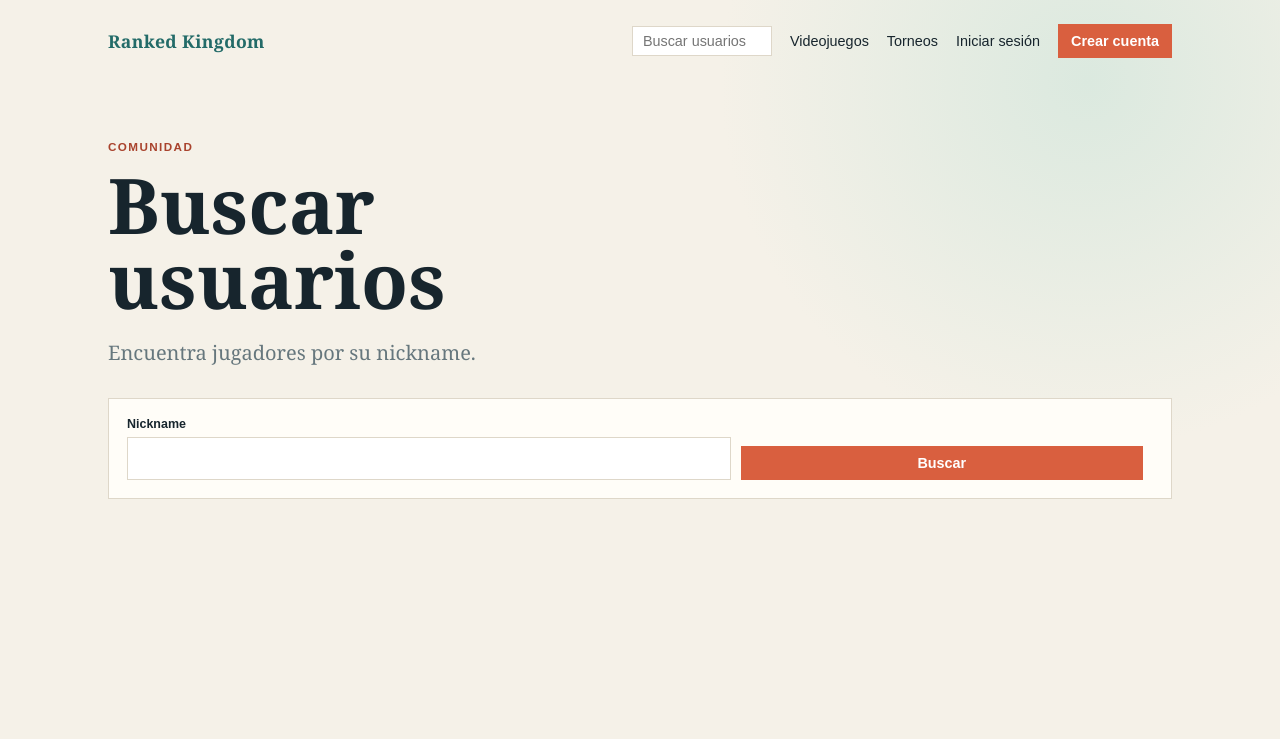
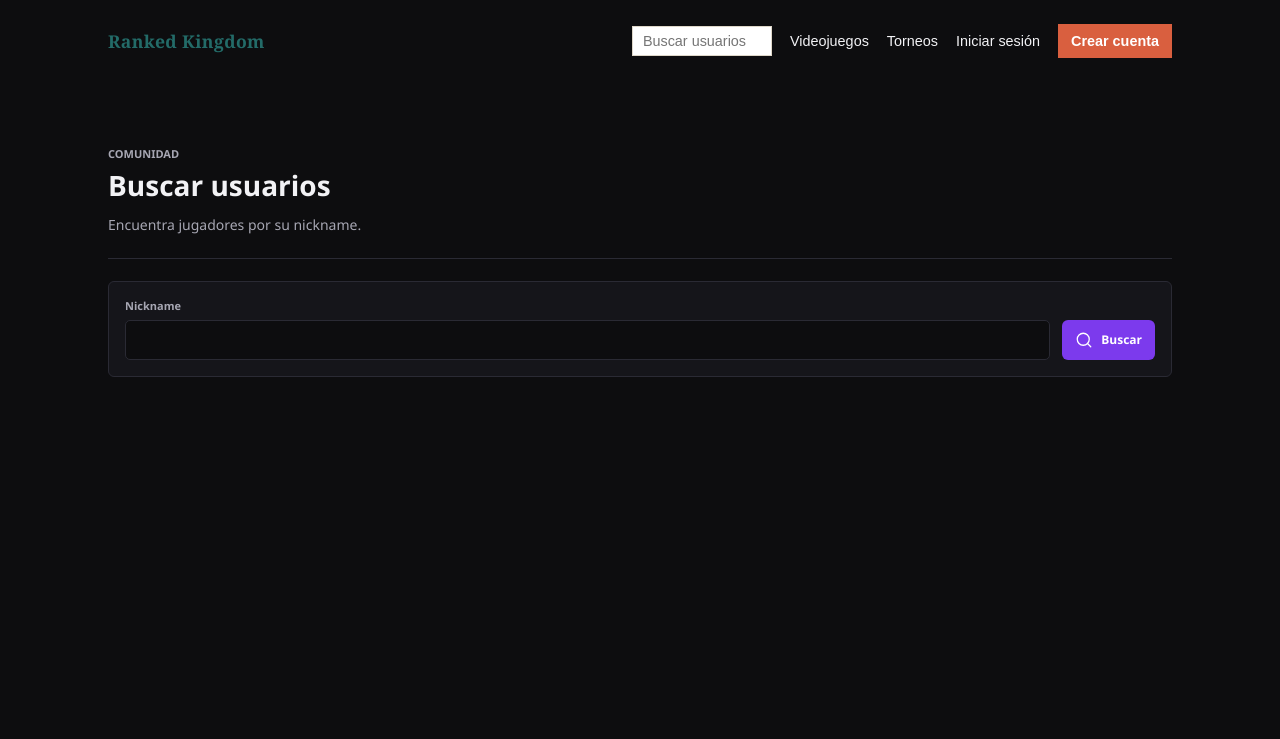
Before and after one commit to donvi22/plataforma-torneos-django, a Django app: page /buscar/ in a window 1280 px wide. Shown: the top 739 px of the page. Run offline with Django 5.2, Linux system fonts and the light colour scheme.

Commit message:
Rediseña búsqueda de usuarios

```diff
--- /dev/null
+++ b/static/css/user-search.css
@@ -0,0 +1,20 @@
+.rk-user-search { overflow-wrap: anywhere; }
+.rk-user-search .rk-user-search-form { grid-template-columns: minmax(0, 1fr) auto; }
+.rk-user-query { border-bottom: 1px solid var(--rk-border); margin: 0 !important; padding: 22px 0; }
+.rk-user-query strong { color: var(--rk-text); font-weight: 500; }
+.rk-user-results { list-style: none; margin: 0; padding: 0; }
+.rk-user-search .rk-user-result { align-items: center; display: grid; gap: 16px; grid-template-columns: 44px minmax(0, 1fr) 36px; padding: 18px 0; }
+.rk-user-result .rk-profile-avatar { background: var(--rk-card); border-color: var(--rk-border); color: var(--rk-text); flex-basis: 44px; font-size: 18px; height: 44px; width: 44px; }
+.rk-user-result .rk-row-copy { gap: 8px; }
+.rk-user-result h2 { font-size: 16px; line-height: 1.5; }
+.rk-user-result h2 a { color: var(--rk-text); text-decoration: none; }
+.rk-user-result h2 a:hover { color: #C4B5FD; }
+.rk-user-metrics { align-items: center; display: flex; flex-wrap: wrap; gap: 8px 14px; }
+.rk-user-metrics .rk-metadata { font-size: 12px; }
+.rk-user-search-empty { align-items: start; color: var(--rk-muted); display: grid; font-size: 13px; gap: 12px; line-height: 1.7; padding: 28px 0; }
+.rk-user-search-empty svg { height: 24px; width: 24px; }
+@media (max-width: 650px) {
+    .rk-user-search .rk-user-search-form { grid-template-columns: minmax(0, 1fr); }
+    .rk-user-search .rk-user-result { gap: 12px; grid-template-columns: 36px minmax(0, 1fr) 34px; }
+    .rk-user-result .rk-profile-avatar { flex-basis: 36px; font-size: 16px; height: 36px; width: 36px; }
+}
--- a/templates/usuarios/buscar.html
+++ b/templates/usuarios/buscar.html
@@ -1,29 +1,38 @@
 {% extends 'base.html' %}
-{% load usuarios_extras %}
+{% load static usuarios_extras %}
 {% block title %}Buscar usuarios · Arena provisional{% endblock %}
+{% block page_styles %}
+<link rel="stylesheet" href="{% static 'css/dashboard.css' %}">
+<link rel="stylesheet" href="{% static 'css/catalogue.css' %}">
+<link rel="stylesheet" href="{% static 'css/user-search.css' %}">
+{% endblock %}
 {% block content %}
-<section class="catalogue-header"><p class="eyebrow">Comunidad</p><h1>Buscar usuarios</h1><p class="lead">Encuentra jugadores por su nickname.</p></section>
-<form class="filter-bar user-search-page" method="get" action="{% url 'buscar-usuarios' %}" role="search">
+<article class="rk-dashboard rk-catalogue rk-user-search">
+<header class="rk-catalogue-heading"><p class="rk-kicker">Comunidad</p><h1>Buscar usuarios</h1><p class="rk-description">Encuentra jugadores por su nickname.</p></header>
+<form class="rk-catalogue-filters rk-user-search-form" method="get" action="{% url 'buscar-usuarios' %}" role="search">
     <label for="user-search-q">Nickname<input id="user-search-q" type="search" name="q" value="{{ consulta }}" maxlength="150" autocomplete="off"></label>
-    <button class="button button-small" type="submit">Buscar</button>
+    <button class="rk-btn rk-btn--primary" type="submit"><svg viewBox="0 0 24 24" aria-hidden="true"><use href="{% static 'img/lucide.svg' %}#search"></use></svg>Buscar</button>
 </form>
 {% if page_obj is not None %}
+    <p class="rk-metadata rk-user-query">Resultados para <strong>{{ consulta }}</strong></p>
     {% if page_obj.object_list %}
-        <ul class="user-results">
+        <ul class="rk-user-results" aria-label="Usuarios encontrados">
             {% for resultado in page_obj %}
-                <li class="user-result">
-                    {% if resultado.avatar %}<img class="avatar user-result-avatar" src="{{ resultado.avatar.url }}" alt="">{% else %}<div class="avatar avatar-fallback user-result-avatar" aria-hidden="true">{{ resultado.username|first|upper }}</div>{% endif %}
-                    <div class="user-result-copy">
+                <li class="rk-compact-row rk-user-result">
+                    <span class="rk-profile-avatar" aria-hidden="true">{% if resultado.avatar %}<img src="{{ resultado.avatar.url }}" alt="" loading="lazy">{% else %}<span>{{ resultado.username|first|upper }}</span>{% endif %}</span>
+                    <div class="rk-row-copy">
                         <h2>{% enlace_usuario resultado %}</h2>
-                        <p class="muted">Nivel {{ resultado.nivel }} · Karma {{ resultado.karma_total }}</p>
-                        {% if resultado.perfiles_videojuego.all %}<p class="muted">{% for perfil_juego in resultado.perfiles_videojuego.all %}{{ perfil_juego.videojuego.nombre }}{% if not forloop.last %} · {% endif %}{% endfor %}</p>{% endif %}
+                        <div class="rk-user-metrics"><span class="rk-badge">Nivel {{ resultado.nivel }}</span><span class="rk-metadata">Karma {{ resultado.karma_total }}</span></div>
+                        {% if resultado.perfiles_videojuego.all %}<p class="rk-metadata">{% for perfil_juego in resultado.perfiles_videojuego.all %}{{ perfil_juego.videojuego.nombre }}{% if not forloop.last %} · {% endif %}{% endfor %}</p>{% endif %}
                     </div>
+                    <a class="rk-row-action" href="{% url 'perfil' resultado.pk %}" aria-label="Ver perfil de {{ resultado.username }}" title="Ver perfil"><svg viewBox="0 0 24 24" aria-hidden="true"><use href="{% static 'img/lucide.svg' %}#arrow-up-right"></use></svg></a>
                 </li>
             {% endfor %}
         </ul>
-        {% if page_obj.has_other_pages %}<nav class="pagination" aria-label="Páginas de resultados">{% if page_obj.has_previous %}<a href="?q={{ consulta|urlencode }}&page={{ page_obj.previous_page_number }}">Anterior</a>{% endif %}<span>Página {{ page_obj.number }} de {{ page_obj.paginator.num_pages }}</span>{% if page_obj.has_next %}<a href="?q={{ consulta|urlencode }}&page={{ page_obj.next_page_number }}">Siguiente</a>{% endif %}</nav>{% endif %}
+        {% if page_obj.has_other_pages %}<nav class="rk-catalogue-pagination" aria-label="Páginas de resultados">{% if page_obj.has_previous %}<a class="rk-btn rk-btn--secondary" href="?q={{ consulta|urlencode }}&page={{ page_obj.previous_page_number }}">Anterior</a>{% endif %}<span class="rk-metadata">Página {{ page_obj.number }} de {{ page_obj.paginator.num_pages }}</span>{% if page_obj.has_next %}<a class="rk-btn rk-btn--secondary" href="?q={{ consulta|urlencode }}&page={{ page_obj.next_page_number }}">Siguiente</a>{% endif %}</nav>{% endif %}
     {% else %}
-        <section class="empty-panel"><p>No se encontraron usuarios con ese nickname.</p></section>
+        <section class="rk-user-search-empty"><svg viewBox="0 0 24 24" aria-hidden="true"><use href="{% static 'img/lucide.svg' %}#search"></use></svg><p>No se encontraron usuarios con ese nickname.</p></section>
     {% endif %}
 {% endif %}
+</article>
 {% endblock %}
```
